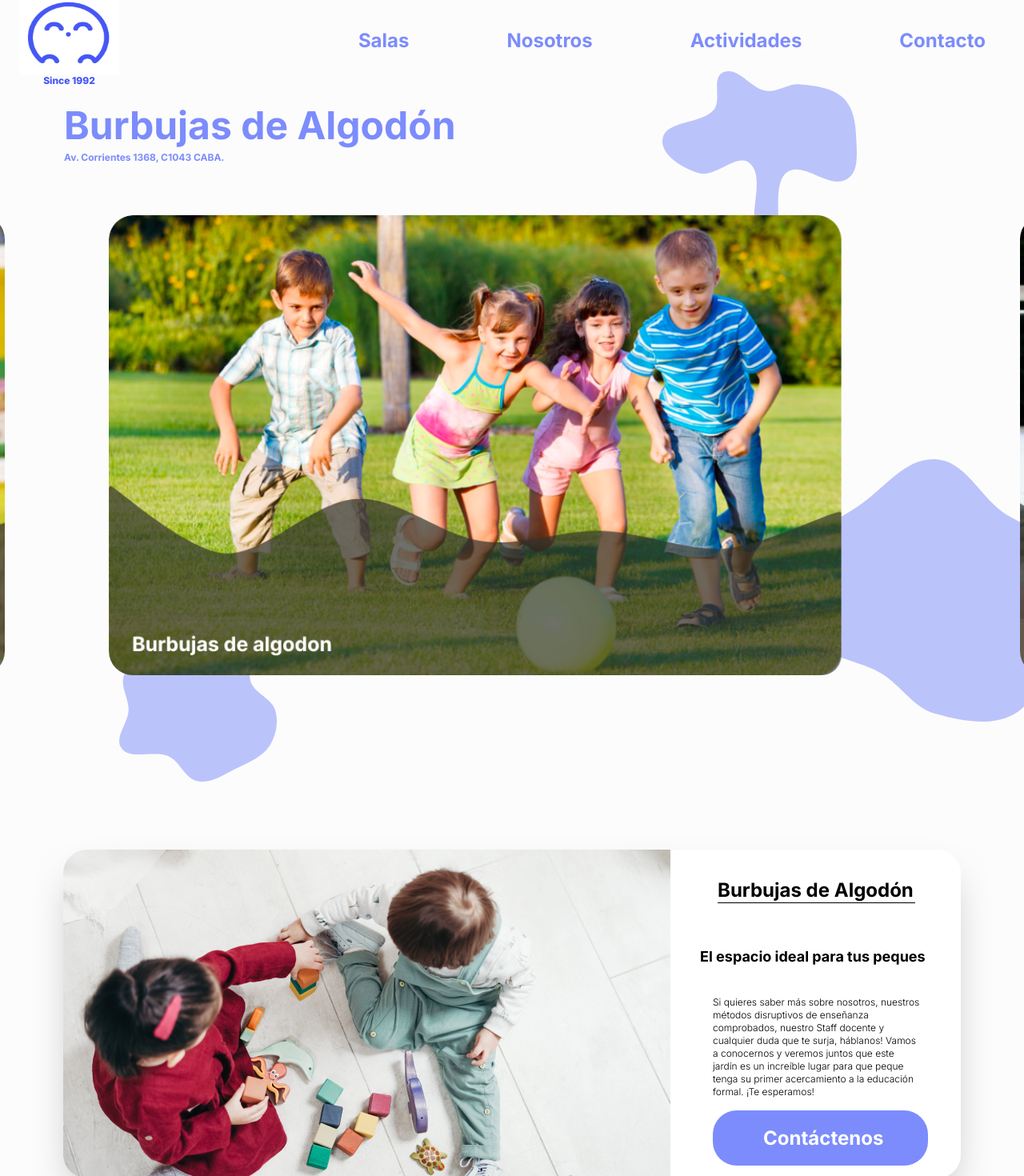
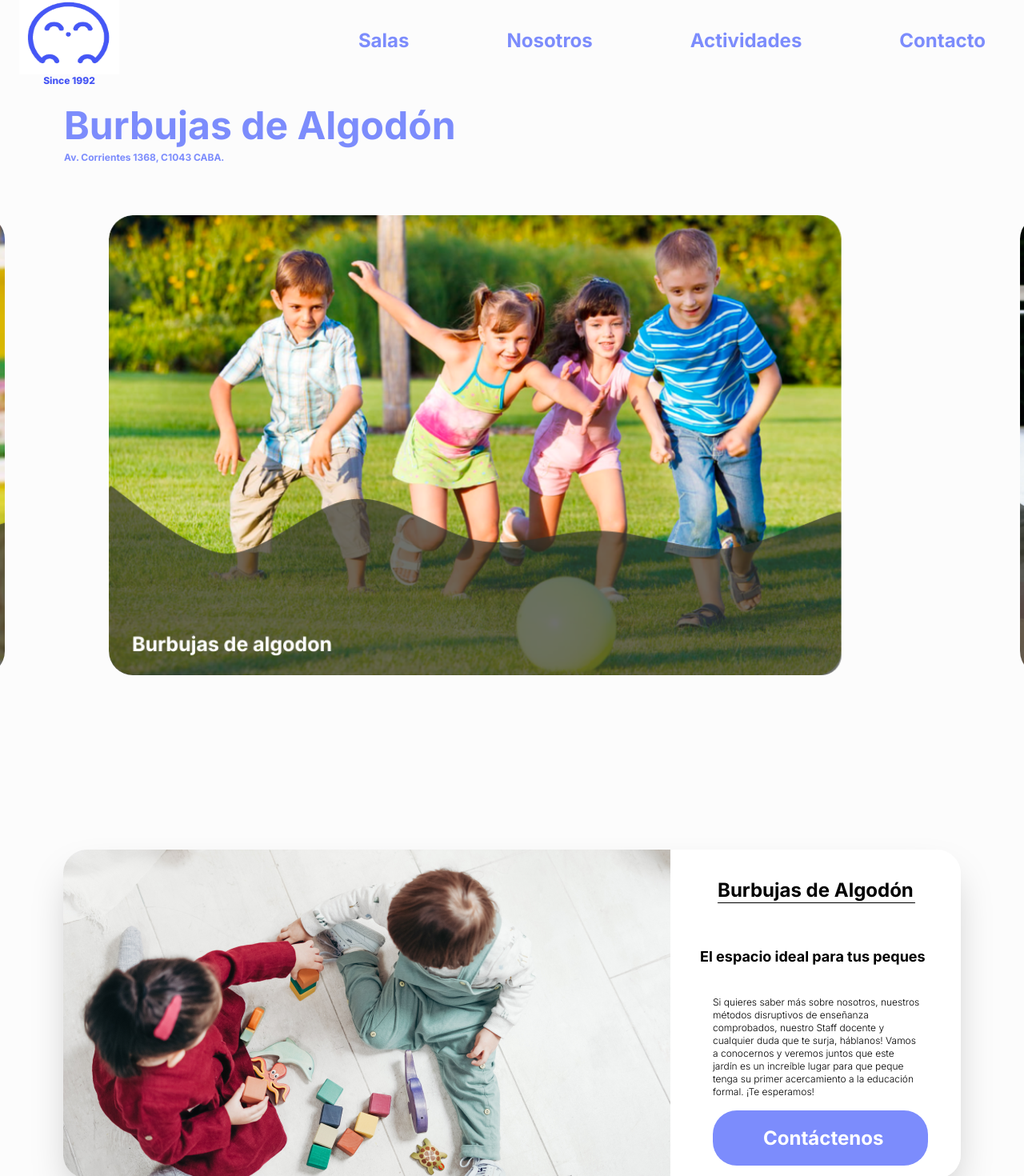
Before and after one commit to Diego-Fdez/burbujas-de-algodon, a React (Vite) app: page / in a window 1280 px wide. Shown: the part 47-1517 px from the top of the page at 80% size. Built offline with nearby package versions, Linux system fonts and the light colour scheme; a web font is replaced by a local one.

Commit message:
add figureScreen

```diff
--- a/src/pages/Home/Home.jsx
+++ b/src/pages/Home/Home.jsx
@@ -1,9 +1,11 @@
-import { SlideScreen, HeroScreen, VectorScreen } from './components';
+import { SlideScreen, HeroScreen } from './components';
+import { FigureScreen } from '../../components';
+import { topHomeSVG, bottomHomeSVG } from '../../utilities/svgList';
 
 const Home = () => {
   return (
     <>
-      <VectorScreen />
+      <FigureScreen svgElement={topHomeSVG} />
       <aside className='z-10'>
         <div className='hidden md:flex md:flex-col text-[#7C8CFC] absolute top-[180px] left-20 gap-2'>
           <h1 className=' font-bold text-5xl'>Burbujas de Algodón</h1>
@@ -11,8 +13,9 @@ const Home = () => {
         </div>
         <SlideScreen />
       </aside>
-      <main className='flex flex-col justify-center items-center'>
+      <main className='flex flex-col justify-center items-center relative w-full'>
         <HeroScreen />
+        <FigureScreen svgElement={bottomHomeSVG} />
       </main>
     </>
   );
--- a/src/pages/Home/components/VectorScreen/VectorScreen.jsx
+++ /dev/null
@@ -1,26 +0,0 @@
-import { FigureScreen } from '../../../../components';
-import { vector } from '../../../../utilities/vectorList';
-
-const VectorScreen = () => {
-  return (
-    <>
-      <FigureScreen
-        vector={vector[0]}
-        top={'top-[136px]'}
-        left={'left-[828px]'}
-      />
-      <FigureScreen
-        vector={vector[1]}
-        top={'top-[621px]'}
-        left={'left-[995px]'}
-      />
-      <FigureScreen
-        vector={vector[2]}
-        top={'top-[845px]'}
-        left={'left-[149px]'}
-      />
-    </>
-  );
-};
-
-export default VectorScreen;
--- a/src/pages/Home/components/VectorScreen/index.js
+++ /dev/null
@@ -1 +0,0 @@
-export { default as VectorScreen } from './VectorScreen';
```
